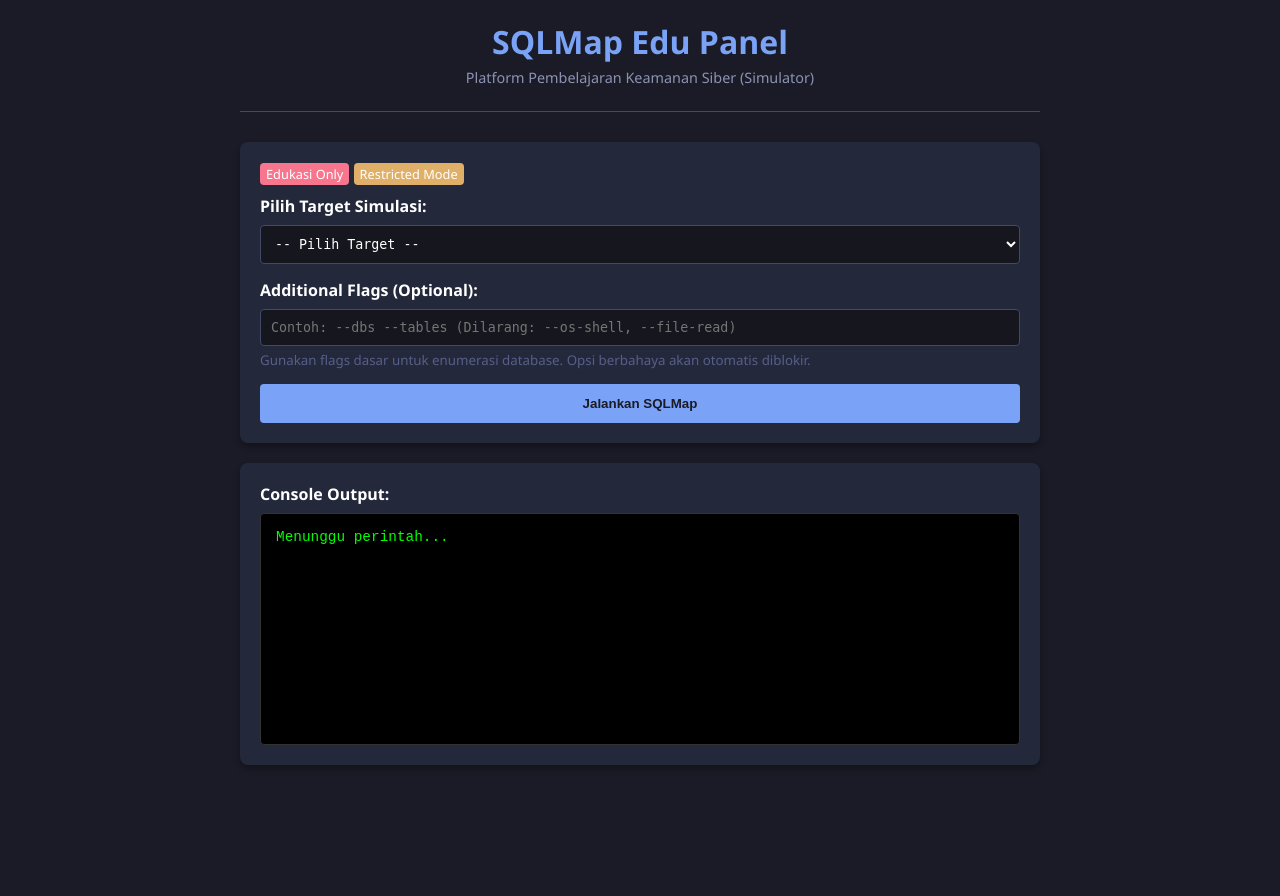
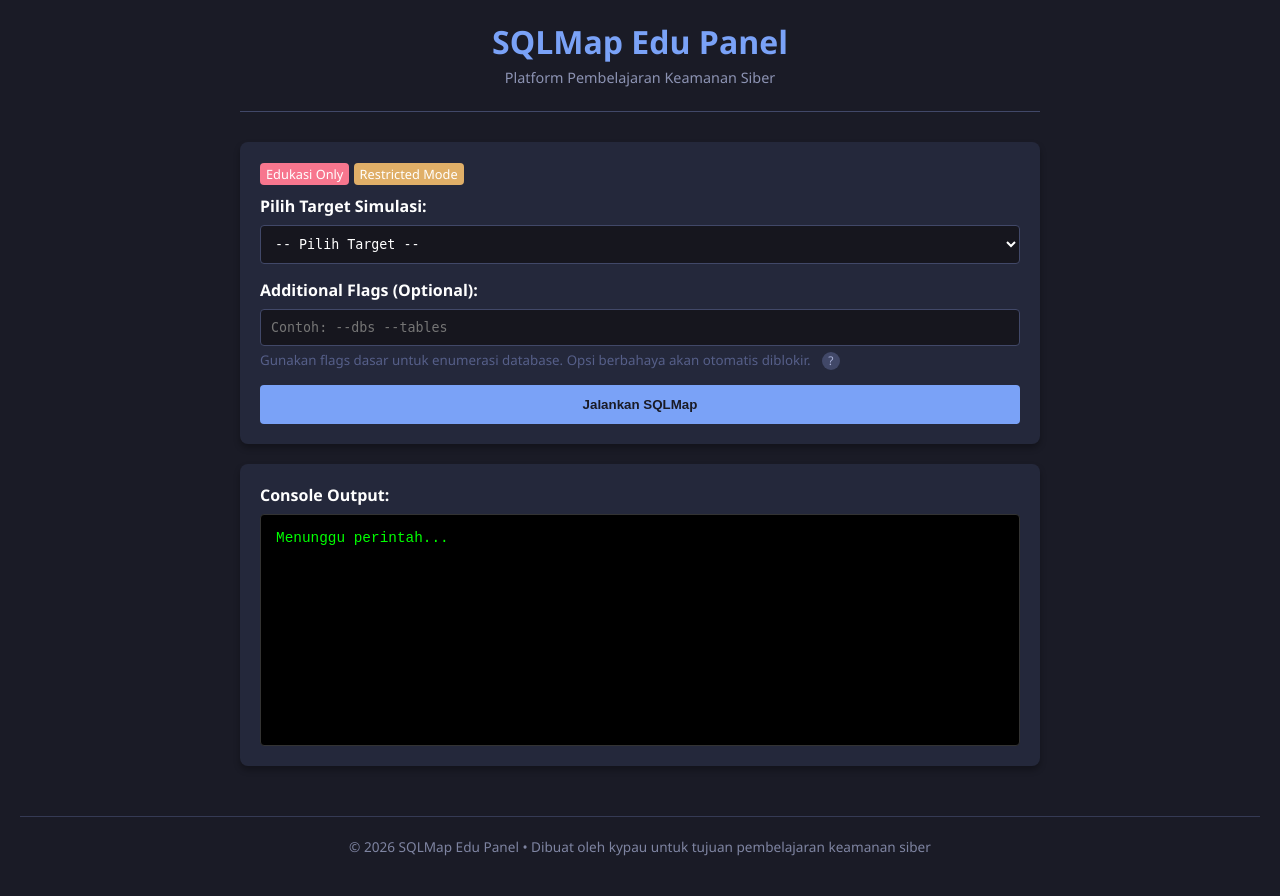
Before and after one commit to Skyw4lkeR77/sqlmap-online, a Flask app: page / in a window 1280 px wide. Before the commit the page ends 765 px from the top, so only its background shows below. Run offline with Flask 3, Linux system fonts and the light colour scheme.

Commit message:
Update index.html

```diff
--- a/templates/index.html
+++ b/templates/index.html
@@ -3,7 +3,7 @@
 <head>
     <meta charset="UTF-8">
     <meta name="viewport" content="width=device-width, initial-scale=1.0">
-    <title>SQLMap Edu Panel</title>
+    <title>SQLMap Panel</title>
     <style>
         :root {
             --bg-color: #1a1b26;
@@ -21,13 +21,15 @@
             margin: 0;
             padding: 20px;
             display: flex;
-            justify-content: center;
+            flex-direction: column;
+            justify-content: space-between;
             min-height: 100vh;
         }
 
         .container {
             width: 100%;
             max-width: 800px;
+            margin: 0 auto;
         }
 
         header {
@@ -117,6 +119,90 @@
             color: #fff;
             margin-bottom: 10px;
         }
+
+        /* Icon Help */
+        .help-icon {
+            display: inline-block;
+            width: 18px;
+            height: 18px;
+            background: #414868;
+            color: #a9b1d6;
+            border-radius: 50%;
+            text-align: center;
+            line-height: 18px;
+            font-size: 12px;
+            margin-left: 8px;
+            cursor: pointer;
+            user-select: none;
+        }
+
+        .help-icon:hover {
+            background: var(--accent-color);
+            color: #1a1b26;
+        }
+
+        /* Modal */
+        .modal {
+            display: none;
+            position: fixed;
+            z-index: 1000;
+            left: 0;
+            top: 0;
+            width: 100%;
+            height: 100%;
+            background-color: rgba(0,0,0,0.7);
+        }
+
+        .modal-content {
+            background-color: var(--card-color);
+            margin: 10% auto;
+            padding: 20px;
+            border-radius: 8px;
+            width: 90%;
+            max-width: 700px;
+            max-height: 80vh;
+            overflow-y: auto;
+            box-shadow: 0 4px 20px rgba(0,0,0,0.5);
+        }
+
+        .close {
+            color: #aaa;
+            float: right;
+            font-size: 28px;
+            font-weight: bold;
+            cursor: pointer;
+        }
+
+        .close:hover {
+            color: #fff;
+        }
+
+        .flag-table {
+            width: 100%;
+            border-collapse: collapse;
+            margin-top: 10px;
+        }
+
+        .flag-table th, .flag-table td {
+            padding: 10px;
+            text-align: left;
+            border-bottom: 1px solid #414868;
+        }
+
+        .flag-table th {
+            background: #16161e;
+            color: var(--accent-color);
+        }
+
+        /* Footer */
+        footer {
+            text-align: center;
+            padding: 20px;
+            font-size: 0.85em;
+            opacity: 0.7;
+            border-top: 1px solid #414868;
+            margin-top: 30px;
+        }
     </style>
 </head>
 <body>
@@ -124,7 +210,7 @@
 <div class="container">
     <header>
         <h1>SQLMap Edu Panel</h1>
-        <p class="subtitle">Platform Pembelajaran Keamanan Siber (Simulator)</p>
+        <p class="subtitle">Platform Pembelajaran Keamanan Siber</p>
     </header>
 
     <div class="card">
@@ -138,9 +224,10 @@
             </select>
 
             <label for="flagsInput">Additional Flags (Optional):</label>
-            <input type="text" id="flagsInput" placeholder="Contoh: --dbs --tables (Dilarang: --os-shell, --file-read)">
+            <input type="text" id="flagsInput" placeholder="Contoh: --dbs --tables">
             <small style="display:block; margin-top:-10px; margin-bottom:15px; color:#565f89;">
                 Gunakan flags dasar untuk enumerasi database. Opsi berbahaya akan otomatis diblokir.
+                <span class="help-icon" id="helpIcon">?</span>
             </small>
 
             <button type="submit" id="runBtn">Jalankan SQLMap</button>
@@ -153,12 +240,54 @@
     </div>
 </div>
 
+<!-- Modal Bantuan Flags -->
+<div id="helpModal" class="modal">
+    <div class="modal-content">
+        <span class="close">&times;</span>
+        <h2 style="color: var(--accent-color); margin-top:0;">Flags SQLMap</h2>
+        <p>Berikut adalah beberapa flags dasar yang aman digunakan di panel ini untuk belajar SQL Injection:</p>
+
+        <table class="flag-table">
+            <thead>
+                <tr>
+                    <th>Flag</th>
+                    <th>Penjelasan</th>
+                </tr>
+            </thead>
+            <tbody>
+                <tr><td><code>--dbs</code></td><td>Mendaftar semua database yang tersedia</td></tr>
+                <tr><td><code>--tables -D [nama_db]</code></td><td>Mendaftar tabel pada database tertentu</td></tr>
+                <tr><td><code>--columns -D [db] -T [tabel]</code></td><td>Mendaftar kolom pada tabel tertentu</td></tr>
+                <tr><td><code>--dump -D [db] -T [tabel]</code></td><td>Mendump isi tabel (data)</td></tr>
+                <tr><td><code>--dump-all</code></td><td>Mendump semua tabel di semua database (hati-hati, lama)</td></tr>
+                <tr><td><code>--risk=1 --level=1</code></td><td>Tingkat pengujian dasar (default)</td></tr>
+                <tr><td><code>--risk=2 --level=2</code></td><td>Pengujian lebih agresif (masih aman di sini)</td></tr>
+                <tr><td><code>--technique=B</code></td><td>Hanya gunakan teknik Boolean-based blind</td></tr>
+                <tr><td><code>--technique=T</code></td><td>Hanya gunakan teknik Time-based blind</td></tr>
+                <tr><td><code>--technique=E</code></td><td>Hanya gunakan teknik Error-based</td></tr>
+                <tr><td><code>--technique=U</code></td><td>Hanya gunakan teknik Union query</td></tr>
+                <tr><td><code>--batch</code></td><td>Mode non-interaktif (sudah otomatis digunakan)</td></tr>
+                <tr><td><code>--flush-session</code></td><td>Membersihkan cache session sebelum scan</td></tr>
+                <tr><td><code>--threads=3</code></td><td>Menggunakan 3 thread (maksimal aman di demo)</td></tr>
+            </tbody>
+        </table>
+
+        <p style="margin-top:20px; font-size:0.9em;">
+            <strong>Catatan:</strong> Flags berbahaya seperti <code>--os-shell</code>, <code>--sql-shell</code>, <code>--file-read</code>, dll. telah diblokir untuk keamanan.
+        </p>
+    </div>
+</div>
+
+<footer>
+    &copy; 2026 SQLMap Edu Panel • Dibuat oleh kypau untuk tujuan pembelajaran keamanan siber
+</footer>
+
 <script>
     const runBtn = document.getElementById('runBtn');
     const outputDiv = document.getElementById('output');
     const targetSelect = document.getElementById('targetSelect');
 
-    // 1. Load Targets saat halaman dibuka
+    // Load Targets
     async function loadTargets() {
         try {
             const res = await fetch('/targets');
@@ -177,7 +306,7 @@
     }
     loadTargets();
 
-    // 2. Handle Form Submit
+    // Handle Form Submit
     document.getElementById('scanForm').addEventListener('submit', async (e) => {
         e.preventDefault();
 
@@ -189,7 +318,6 @@
             return;
         }
 
-        // UI Loading State
         runBtn.disabled = true;
         runBtn.textContent = "Sedang Memproses...";
         outputDiv.innerHTML = '<span class="loading">SQLMap sedang berjalan... Mohon tunggu (maks 60 detik)...</span>';
@@ -207,25 +335,41 @@
             const result = await response.json();
 
             if (response.ok) {
-                // Tampilkan output sukses
                 outputDiv.textContent = result.output || "Tidak ada output (Check flags).";
             } else {
-                // Tampilkan error (termasuk blokir keamanan)
                 outputDiv.textContent = `[ERROR] ${result.message}\n\n${result.output || ''}`;
-                outputDiv.style.color = '#f7768e'; // Merah
+                outputDiv.style.color = '#f7768e';
             }
 
         } catch (error) {
             outputDiv.textContent = `[SYSTEM ERROR] Gagal menghubungi server: ${error.message}`;
         } finally {
-            // Reset UI
             runBtn.disabled = false;
             runBtn.textContent = "Jalankan SQLMap";
-            if (outputDiv.style.color === 'rgb(247, 118, 142)') {
+            if (outputDiv.style.color === '#f7768e') {
                  setTimeout(() => outputDiv.style.color = '#00ff00', 5000);
             }
         }
     });
+
+    // Modal Help
+    const modal = document.getElementById('helpModal');
+    const helpIcon = document.getElementById('helpIcon');
+    const closeBtn = document.getElementsByClassName('close')[0];
+
+    helpIcon.onclick = () => {
+        modal.style.display = "block";
+    }
+
+    closeBtn.onclick = () => {
+        modal.style.display = "none";
+    }
+
+    window.onclick = (event) => {
+        if (event.target == modal) {
+            modal.style.display = "none";
+        }
+    }
 </script>
 
 </body>
```
